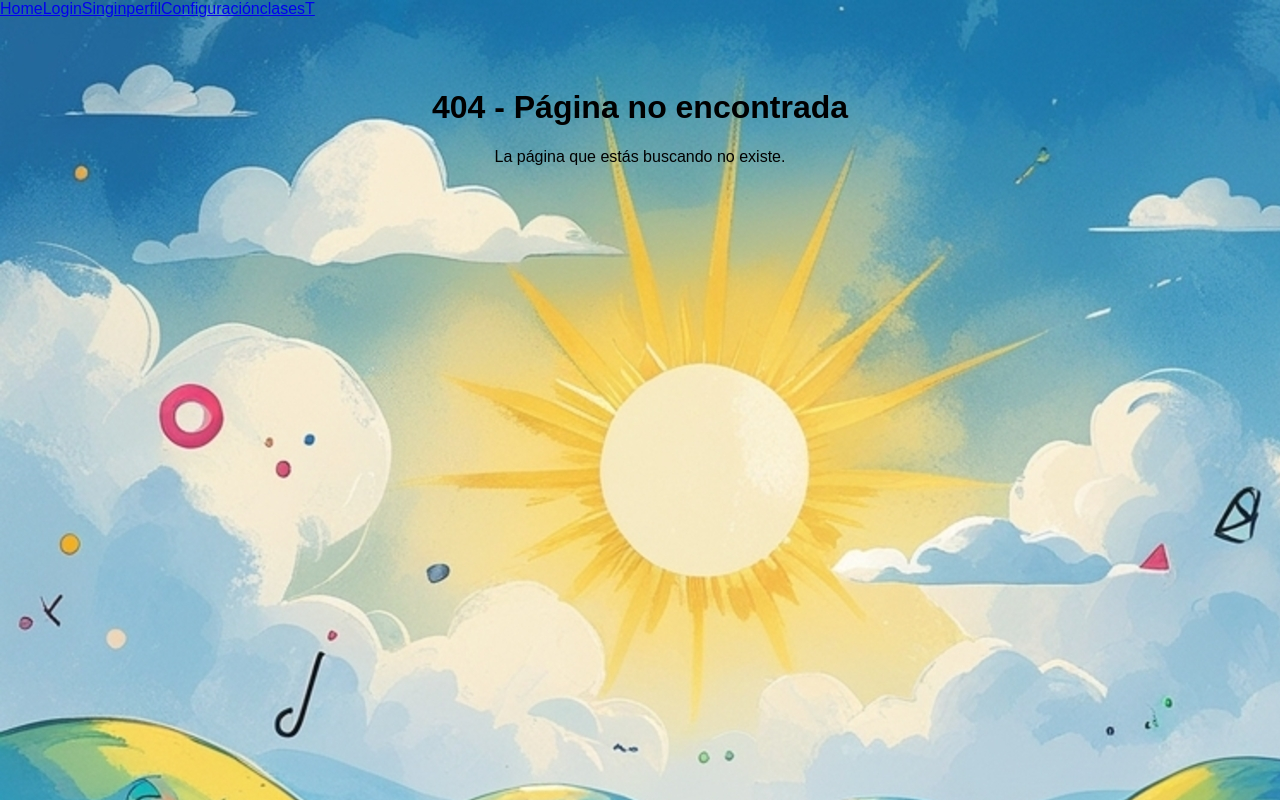
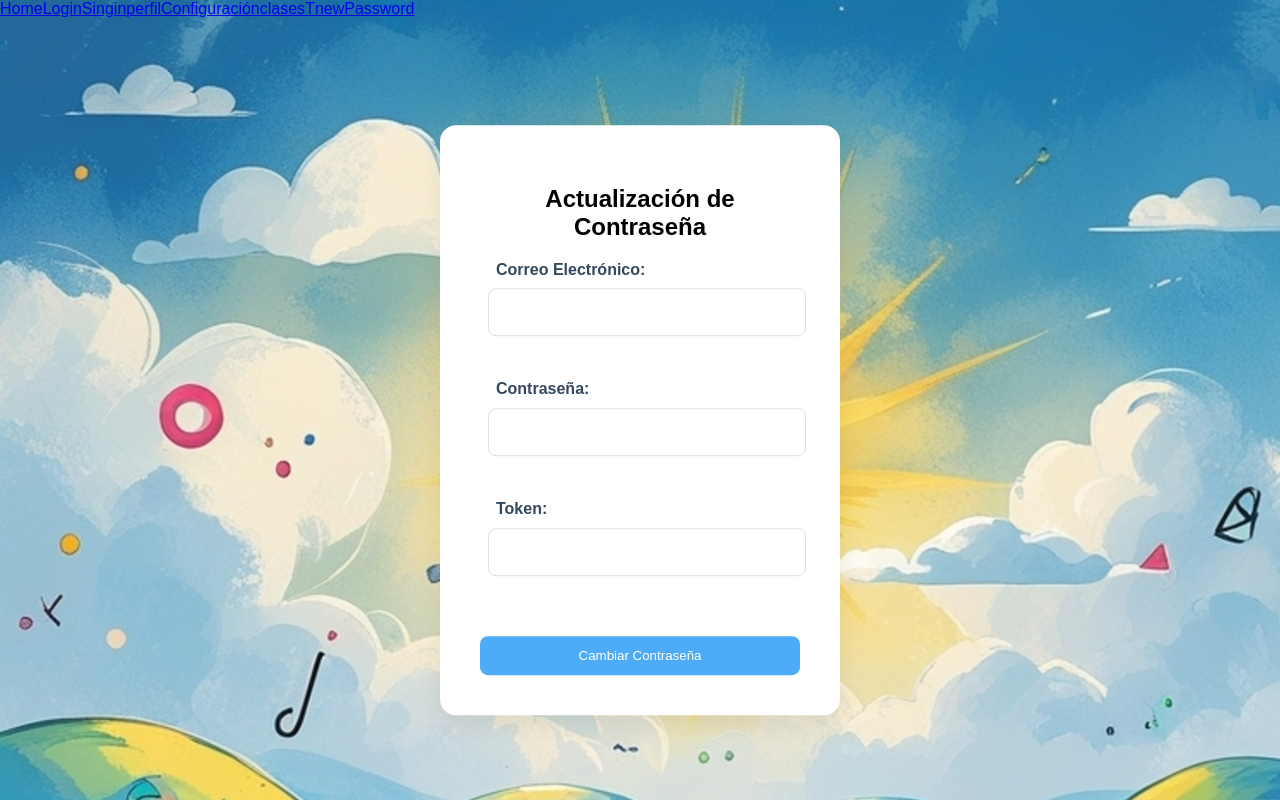
Before and after one commit to gamificacionuniminuto/proyectofinalfronts, a React (Create React App) app: page /newPassword in a window 1280 px wide. Before the commit this address had no page. Built offline with nearby package versions, Linux system fonts and the light colour scheme.

Commit message:
se agrega pantalla newpassword

```diff
--- a/src/App.js
+++ b/src/App.js
@@ -6,7 +6,8 @@ import Login from './paginas/login/LoginRegister';
 import Singin from './paginas/singin/singin.js'
 import Profile from './paginas/profile/profile.js'
 import Configuracion from './paginas/configuracion/configuracion.js';
-import clasesTransicion from './paginas/clases/clasesTransicion.js';
+import NewPassword from './paginas/newPassword/newPassword.js';
+
 
 import { Link } from 'react-router-dom';
 import NotFound from './NotFound.js';
@@ -24,6 +25,7 @@ function App() {
           <Link to="/perfil">perfil</Link>
           <Link to="/configuracion">Configuración</Link>
           <Link to="/clasesT">clasesT</Link>
+          <Link to="/newPassword">newPassword</Link>
           {/* Puedes agregar más enlaces aquí según sea necesario */}
         </nav>
         {/* Puedes agregar un header/navbar común aquí si lo necesitas */}
@@ -36,6 +38,7 @@ function App() {
           <Route path="/perfil" element={<Profile/>}/>
           <Route path="/configuracion" element={<Configuracion/>}/>
           <Route path="/clasesTransicion" element={<clasesTransicion/>}/>
+          <Route path="/newPassword" element={<NewPassword/>}/>
 
           <Route path="*" element={<NotFound />} />
         </Routes>
--- /dev/null
+++ b/src/paginas/newPassword/newPassword.js
@@ -0,0 +1,102 @@
+import React, { useState } from 'react';
+import '../singin/singin.css';
+import { useNavigate } from 'react-router-dom';
+import Swal from 'sweetalert2';
+
+const SingIn = () => {
+  const [email, setEmail] = useState('');
+  const [password, setPassword] = useState('');
+  const [clave,setClave]=useState("")
+  const [error, setError] = useState('');
+  const navigate = useNavigate();
+
+  const handleSubmit = async (e) => {
+    e.preventDefault();
+    setError('');
+
+    if (!email || !password||!clave) {
+      setError('Por favor completa todos los campos');
+      return;
+    }
+
+    if (!/\S+@\S+\.\S+/.test(email)) {
+      setError('Por favor ingresa un correo electrónico válido');
+      return;
+    }
+
+    try {
+      const response = await fetch('http://localhost:3001/api/newpassword', {
+        method: 'POST',
+        headers: { 'Content-Type': 'application/json' },
+        body: JSON.stringify({ email, password, clave }),
+      });
+      const data = await response.json();
+      if (response.ok) {
+        Swal.fire({
+          title: '¡Éxito!',
+          text: 'Contraeña Cambiada Correctamente',
+          icon: 'success',
+          confirmButtonText: 'Aceptar',
+          timer: 2000,
+          timerProgressBar: true,
+        }).then(() => {
+          navigate('/login');
+        });
+      } else {
+        setError(data.message || 'No se pudo actualizar la contraseña. Verifica los campos ingresados.');
+        setTimeout(() => setError(''), 3000);
+      }
+    } catch (error) {
+      console.error('Error:', error);
+      setError('Error al conectar con el servidor');
+      setTimeout(() => setError(''), 3000);
+    }
+    };
+
+  return (
+    <div className="singin-container">
+      <h2>Actualización de Contraseña</h2>
+
+      {error && <div className="error-message">{error}</div>}
+
+      <form onSubmit={handleSubmit}>
+        <div className="form-group">
+          <label htmlFor="email">Correo Electrónico:</label>
+          <input
+            type="email"
+            id="email"
+            value={email}
+            onChange={(e) => setEmail(e.target.value)}
+            required
+          />
+        </div>
+
+        <div className="form-group">
+          <label htmlFor="password">Contraseña:</label>
+          <input
+            type="password"
+            id="password"
+            value={password}
+            onChange={(e) => setPassword(e.target.value)}
+            required
+          />
+        </div>
+        <div className="form-group">
+          <label htmlFor="password">Token:</label>
+          <input
+            type="password"
+            id="password"
+            value={clave}
+            onChange={(e) => setClave(e.target.value)}
+            required
+          />
+        </div>
+        <button type="submit" className="login-button">
+          Cambiar Contraseña
+        </button>
+      </form>
+    </div>
+  );
+};
+
+export default SingIn;
--- a/src/paginas/profile/profile.css
+++ b/src/paginas/profile/profile.css
@@ -30,7 +30,7 @@ body {
 
   max-width: 100%;
   min-height: 100vh;
-  background-image: url('./fondoperfil2.png');
+  /* background-image: url('./fondoperfil2.png'); */
   font-family: 'Comic Sans MS', cursive, sans-serif;
   color: var(--dark);
   padding: 0;
--- a/src/paginas/singin/singin.js
+++ b/src/paginas/singin/singin.js
@@ -78,6 +78,10 @@ const SingIn = () => {
             required
           />
         </div>
+        <div className="register-link">
+
+        <span onClick={() => navigate('/newPassword')}>Olvide la contraseña</span>
+      </div>
 
         <button type="submit" className="login-button">
           Iniciar Sesión
@@ -86,7 +90,7 @@ const SingIn = () => {
 
       <div className="register-link">
         ¿Aún no tienes cuenta?{' '}
-        <span onClick={() => navigate('/LoginRegister')}>Regístrate</span>
+        <span onClick={() => navigate('/Login')}>Regístrate</span>
       </div>
     </div>
   );
```
